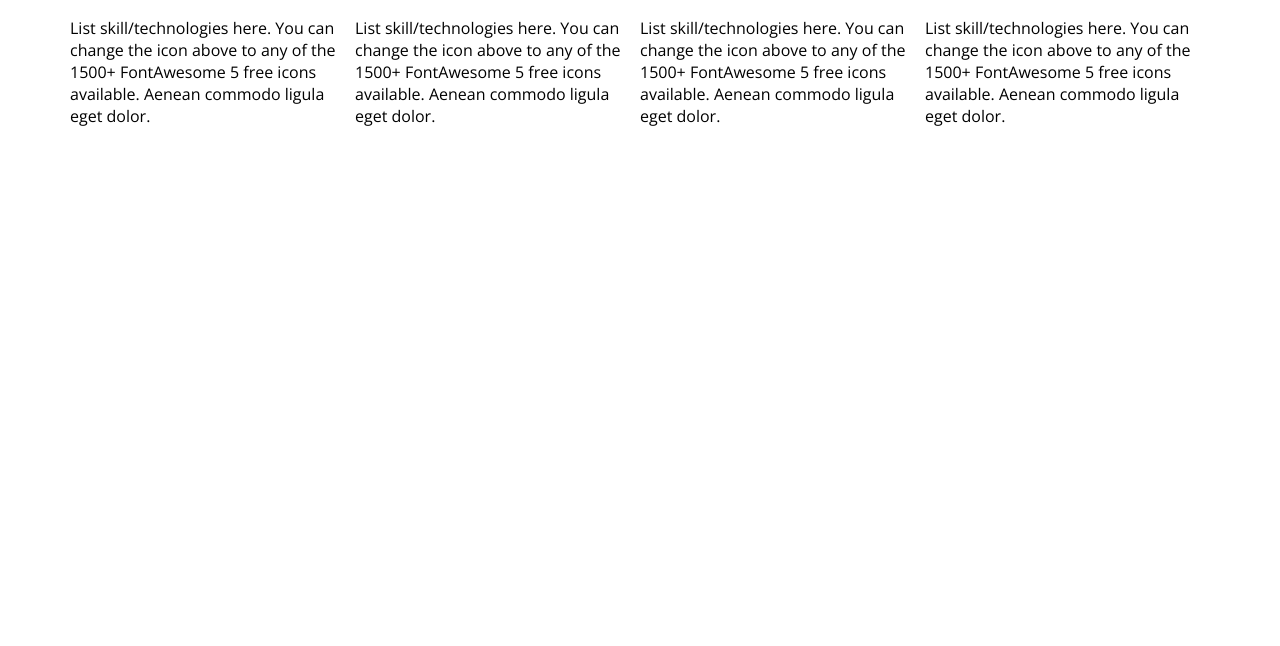
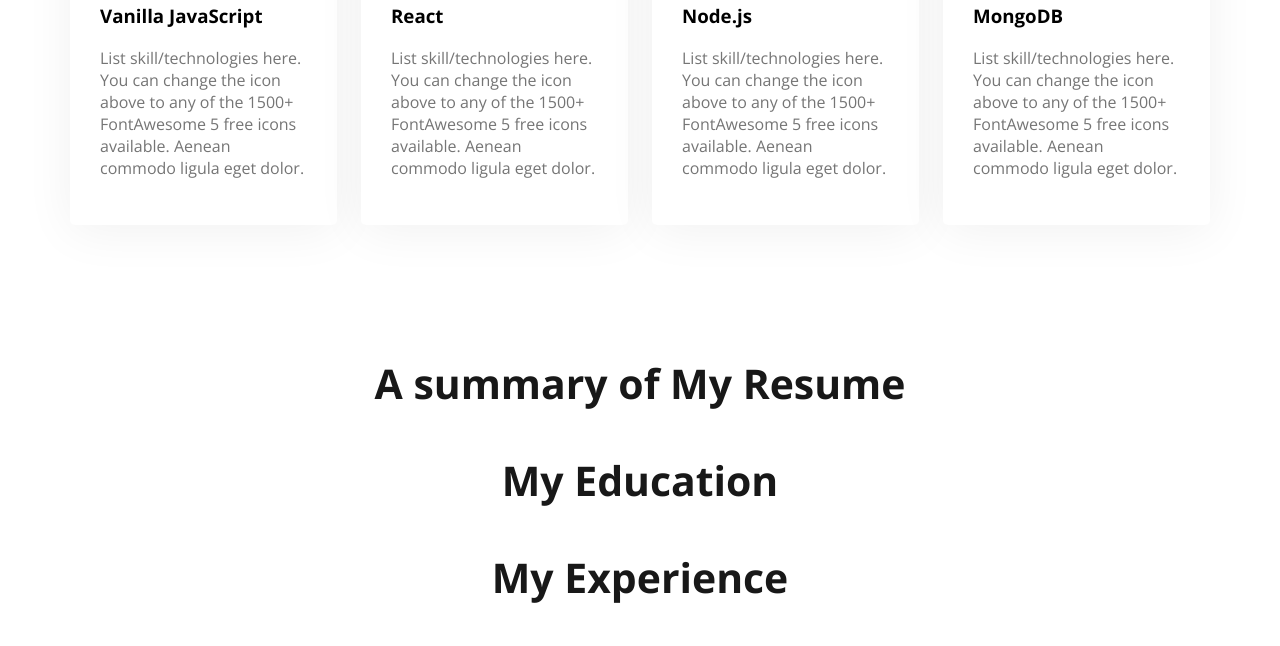
Before and after one commit to siyamar/developer-portfolio, a plain HTML site: page index.html in a window 1280 px wide. Shown: the part 1948-2594 px from the top of the page. Before the commit the page ends 2099 px from the top, so only its background shows below. Drawn offline with nearby package versions, Linux system fonts and the light colour scheme.

Commit message:
start resume

```diff
--- a/index.html
+++ b/index.html
@@ -87,6 +87,17 @@
             </div>
         </section>
         <!-- Resume section -->
+        <section>
+            <div class="section-title">
+                <h3>A summary of My Resume</h3>
+                <div class="resume-container">
+                    <h3 class="column-title">My Education</h3>
+                </div>
+                <div class="resume-container">
+                    <h3 class="column-title">My Experience</h3>
+                </div>
+            </div>
+        </section>
     </main>
     <footer>
 
--- a/styles/portfolio.css
+++ b/styles/portfolio.css
@@ -102,6 +102,11 @@
     max-width: 1140px;
     margin: 0 auto;
 }
+
+main section{
+    margin-top: 130px;
+}
+
 /* avout section styles */
 .about{
     padding: 130px;
@@ -127,12 +132,16 @@
 
 .skils-container{
     display: flex;
+    gap: 24px;
 }
 
-.skils{
+.skil{
     padding: 30px;
-    gap: 24px;
-}
-.skils-description{
+    border-radius: 5px;
+    background: #FFF;
+    box-shadow: 0px 6px 50px 0px rgba(0, 0, 0, 0.06);
 
 }
+.skil-description{
+    color: #757575;
+}
```
